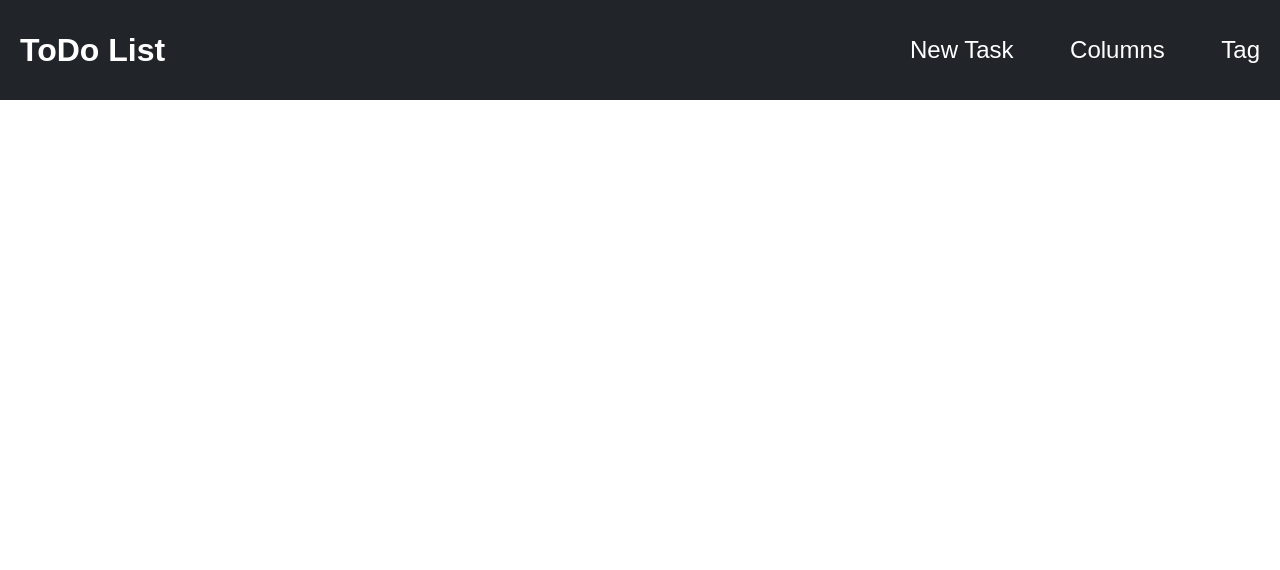
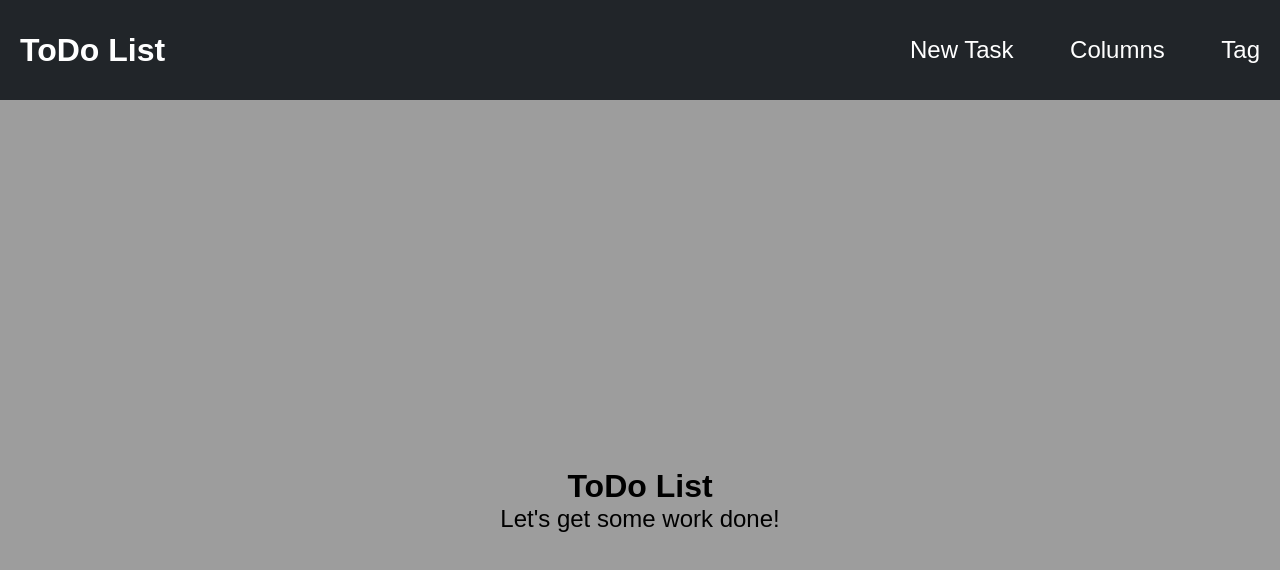
Before and after one commit to joaocorner/todo-nextjs, a Next.js app: page / in a window 1280 px wide. Shown: the top 570 px of the page. Built offline with nearby package versions, Linux system fonts and the light colour scheme.

Commit message:
creating main

```diff
--- a/pages/index.js
+++ b/pages/index.js
@@ -6,6 +6,7 @@ function HomePage() {
     <div>
       <CSSReset />
       <Header />
+      <Main />
     </div>
   );
 }
@@ -68,3 +69,29 @@ const Header = () => {
     </StyledHeader>
   );
 };
+
+const StyledMain = styled.main`
+  background-color: #9d9d9d;
+  height: 100vh;
+  display: flex;
+  flex-direction: column;
+  align-items: center;
+  justify-content: center;
+  flex: 1;
+  padding: 0 20px;
+  h1 {
+    font-size: 2rem;
+  }
+  p {
+    font-size: 1.5rem;
+  }
+`;
+
+const Main = () => {
+  return (
+    <StyledMain>
+      <h1>ToDo List</h1>
+      <p>Let's get some work done!</p>
+    </StyledMain>
+  );
+};
```
